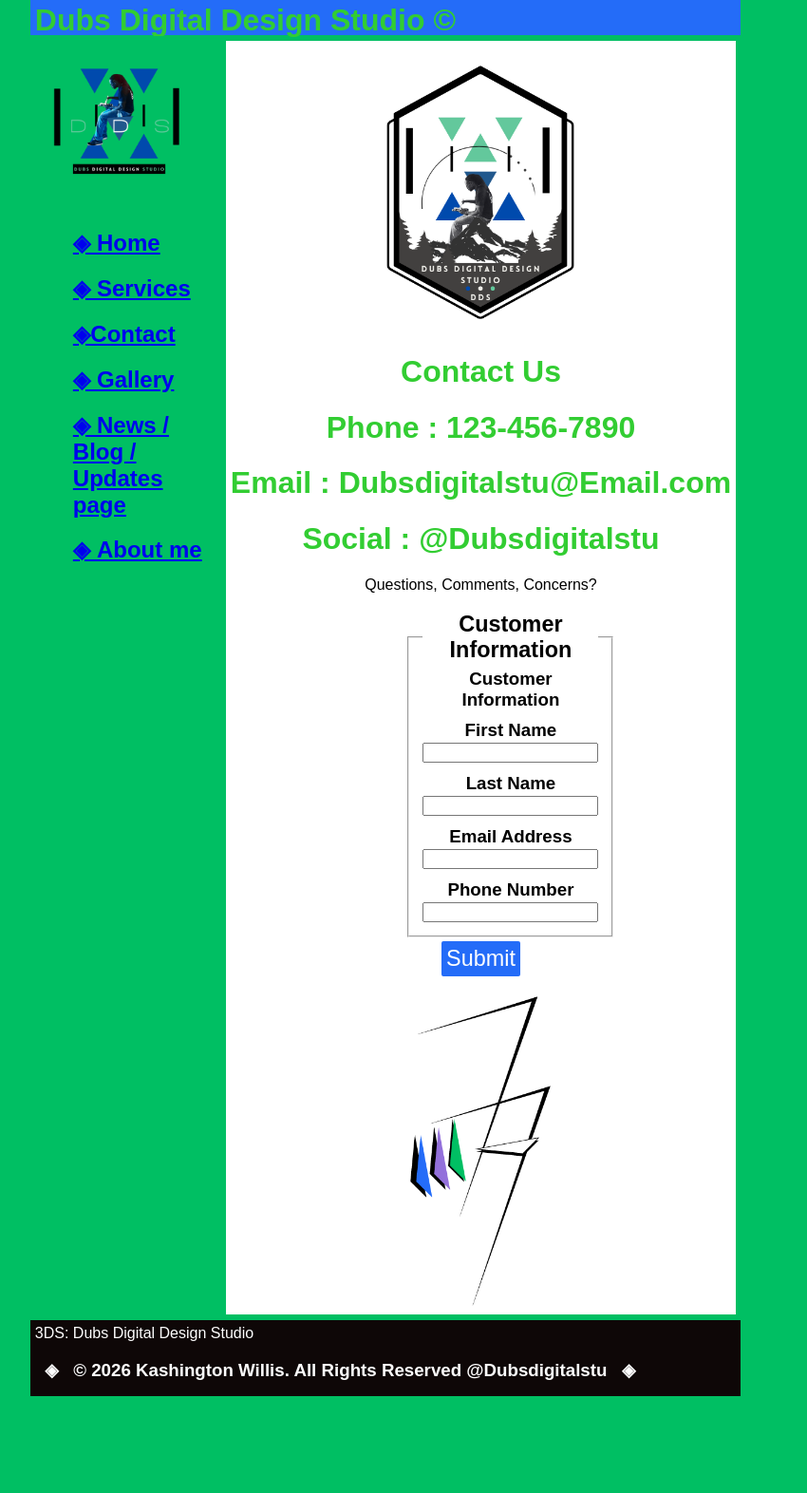
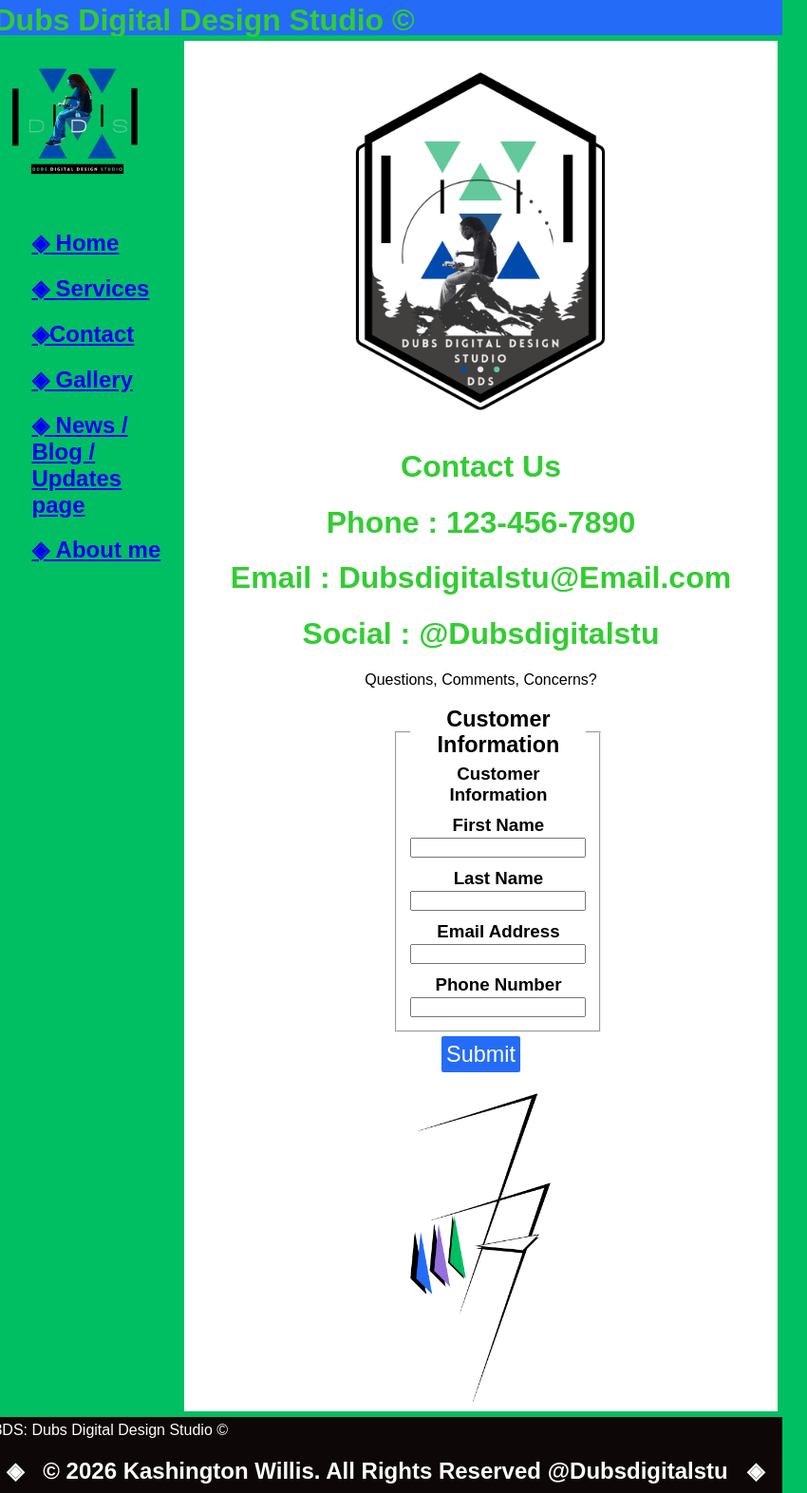
Before and after one commit to kashingtonwillis-lgtm/3DS-Dubs-Digital-Design-Studio, a plain HTML site: page contact.html in a window 1280 px wide. Shown: the part 11-1583 px from the top of the page at 95% size, without its empty margins (234-1084 px from the left). Before the commit the page ends 1481 px from the top, so only its background shows below. Drawn offline with Linux system fonts and the light colour scheme; a web font is replaced by a local one.

Commit message:
Add files via upload

```diff
--- a/contact.html
+++ b/contact.html
@@ -4,39 +4,42 @@
 <meta charset="utf-8">
 <title>3DS:Dubs Digital Design Studio</title>
 	    <link rel="stylesheet" href="styles.css">
+	<link rel="preconnect" href="https://fonts.googleapis.com">
+<link href="https://fonts.googleapis.com/css2?family=New+Amsterdam&display=swap" rel="stylesheet" type="text/css">
 </head>
 <div class="container">
   <header>
-    <h1>Dubs Digital Design Studio&nbsp;&#xA9;</h1>
+    <h1> Dubs Digital Design Studio&nbsp;&#xA9;</h1>
   </header>
 
 
   <aside class="sidebar-l">
-<img src="k(main).png" alt="logo2" width="175">
+	  <img src="K(Main).png" alt="logo2" width="175">
+
 	  <h3></h3>
 	  	  <nav>
-			  <ol>
+			  <ul>
 
            		<dt><h2><a href="index.html">&#9672;&nbsp;Home</a></h2></dt>
           		<dt><h2><a href="services.html">&#9672;&nbsp;Services</a></h2></dt>
            		<dt><h2><a href="contact.html">&#9672;Contact</a></h2></dt>
-				<dt><h2><a href="gallery.html">&#9672;&nbsp;Gallery</a></h2></dt>
+				<dt><h2><a href="Gallery.html">&#9672;&nbsp;Gallery</a></h2></dt>
 				<dt><h2><a href="blog.html">&#9672;&nbsp;News / Blog / Updates page</a></h2></dt>
 				<dt><h2><a href="about.html">&#9672;&nbsp;About me</a></h2></dt>
 
-    		</ol>
+    		</ul>
 		</nav>
 	</aside>
 
 
   <main>
-	  <center><span class="lblPreview"><img src="k (alt).png" alt="logo1" width="300" height="300" id="pics"></span></center>
-	  <center>
+	  	  <center><img src="K (Alt).png" alt="logo1" width="400" height="400" id="pis"></center>
+	  	<center>
 		  <h1>Contact Us</h1>
       	  <strong><h1> Phone : 123-456-7890</h1>
 	  	  <h1>Email : Dubsdigitalstu@Email.com</h1>
 	  	  <h1>Social : @Dubsdigitalstu</h1>
-	  </strong>
+	  	  </strong>
 		  	  <p>Questions, Comments, Concerns?</p>
 		  	  <h3>
 	  	      <form class="ontainer">
@@ -62,14 +65,14 @@
 
 
 	  <center><img src="GLogo1.png" alt="logo2" width="148"></center>
+
   </main>
-
-
+<body>
+</body>
   <footer>
-    <span class="lblPreview">3DS: Dubs Digital Design Studio</span>
-    <h3>&nbsp; ◈ &nbsp; 	&#xA9; 2026 Kashington Willis. All Rights Reserved @Dubsdigitalstu &nbsp; ◈ &nbsp;</h3>
+    <span class="lblPreview">3DS: Dubs Digital Design Studio&nbsp;&#xA9;</span>
+    <h2>&nbsp; ◈ &nbsp; 	&#xA9; 2026 Kashington Willis. All Rights Reserved @Dubsdigitalstu &nbsp; ◈ &nbsp;</h2>
  </footer>
 </div>
-<body>
-</body>
+
 </html>
```
